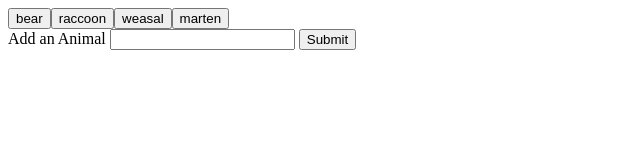
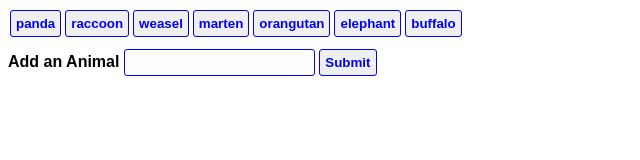
Before and after one commit to Lockn008/Giphy-Animals, a plain HTML site: page index.html in a window 1280 px wide. Shown: the whole page, without its empty margins (0-640 px from the left). Drawn offline with nearby package versions, Linux system fonts and the light colour scheme.

Commit message:
styled app

```diff
--- a/assets/app.js
+++ b/assets/app.js
@@ -1,4 +1,4 @@
-var animalArray = ["bear", "raccoon", "weasal", "marten"];
+var animalArray = ["panda", "raccoon", "weasel", "marten", "orangutan", "elephant", "buffalo"];
 
 var renderButtons = function() {
 	$('#animal-list').empty();
@@ -9,9 +9,7 @@ var renderButtons = function() {
 	$('button').on("click", function() {
 		$('#animal-display').empty();
 		var animal = $(this).val();
-		console.log(animal);
 		var queryURL = "https://api.giphy.com/v1/gifs/search?q=" + animal + "&api_key=5cw7Npg8v4WebXZ6xwNcquGDe6S72dND&limit=10";
-		console.log(queryURL);https://media3.giphy.com/media/V8qyUV70azbBm/200_s.gif
 
 		$.ajax({
 			url: queryURL,
@@ -23,10 +21,8 @@ var renderButtons = function() {
 			var results = response.data;
 
 			for (var i = 0; i < results.length; i++) {
-				console.log(i);
 				var gifDiv = $('<div class="item">');
 				var rating = results[i].rating;
-				console.log(rating);
 				var caption = $('<p>').text("Rating: " + rating);
 
 				var image = $('<img>');
--- a/assets/style.css
+++ b/assets/style.css
@@ -1,9 +1,40 @@
+body {
+	font-family: Arial, Verdana, Sans-serif;
+	font-weight: bold;
+}
+
 #animal-display {
-	width: 900;
-	float: left;
+	width: 1200px;
 }
 
 .item {
 	float: left;
-	padding: 10px;
+	padding: 5px;
 }
+
+button {
+	margin: 2px;
+	padding: 5px;
+	border: 1px solid blue;
+	border-radius: 3px;
+	color: blue;
+	font-weight: bold;
+}
+
+button:hover {
+	color: white;
+	background-color: blue;
+	font-weight: bold;
+}
+
+input {
+	padding: 5px;
+	border: 1px solid blue;
+	border-radius: 3px;
+	color: blue;
+	font-weight: bold;
+}
+
+form {
+	margin: 10px 0;
+}
```
